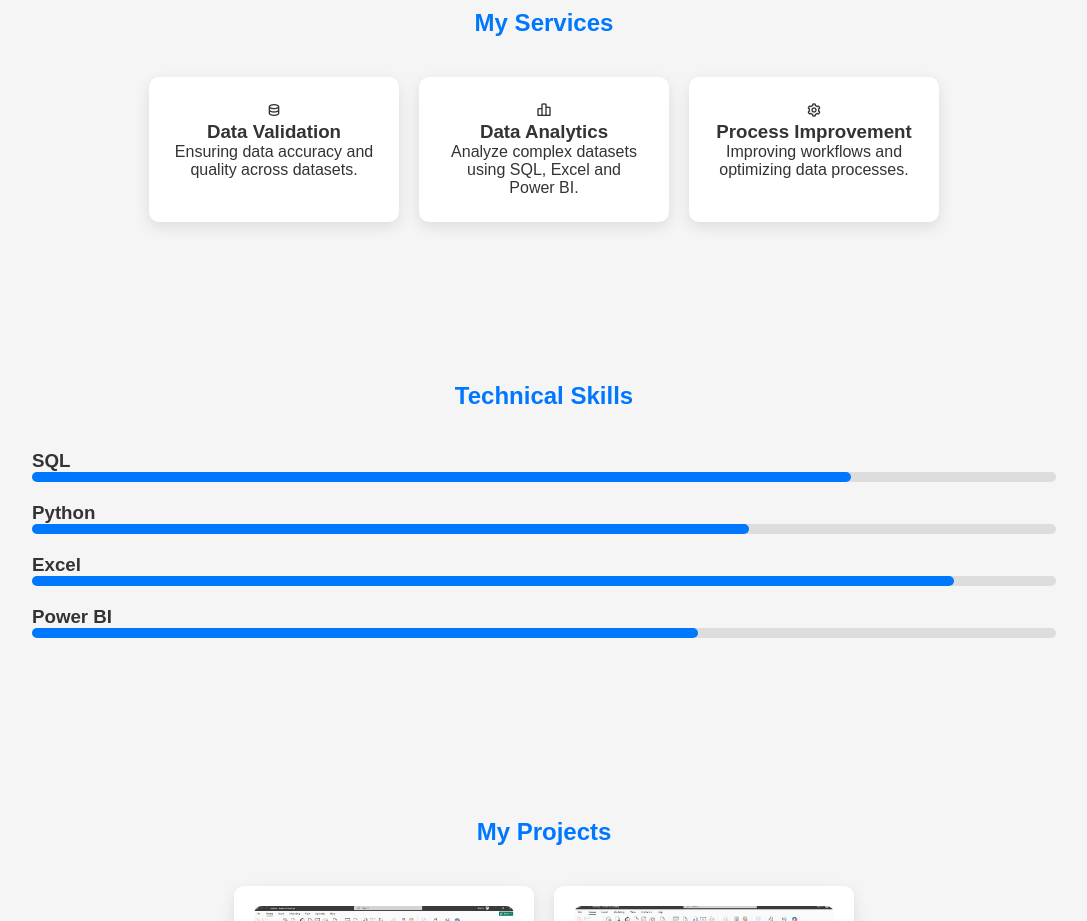
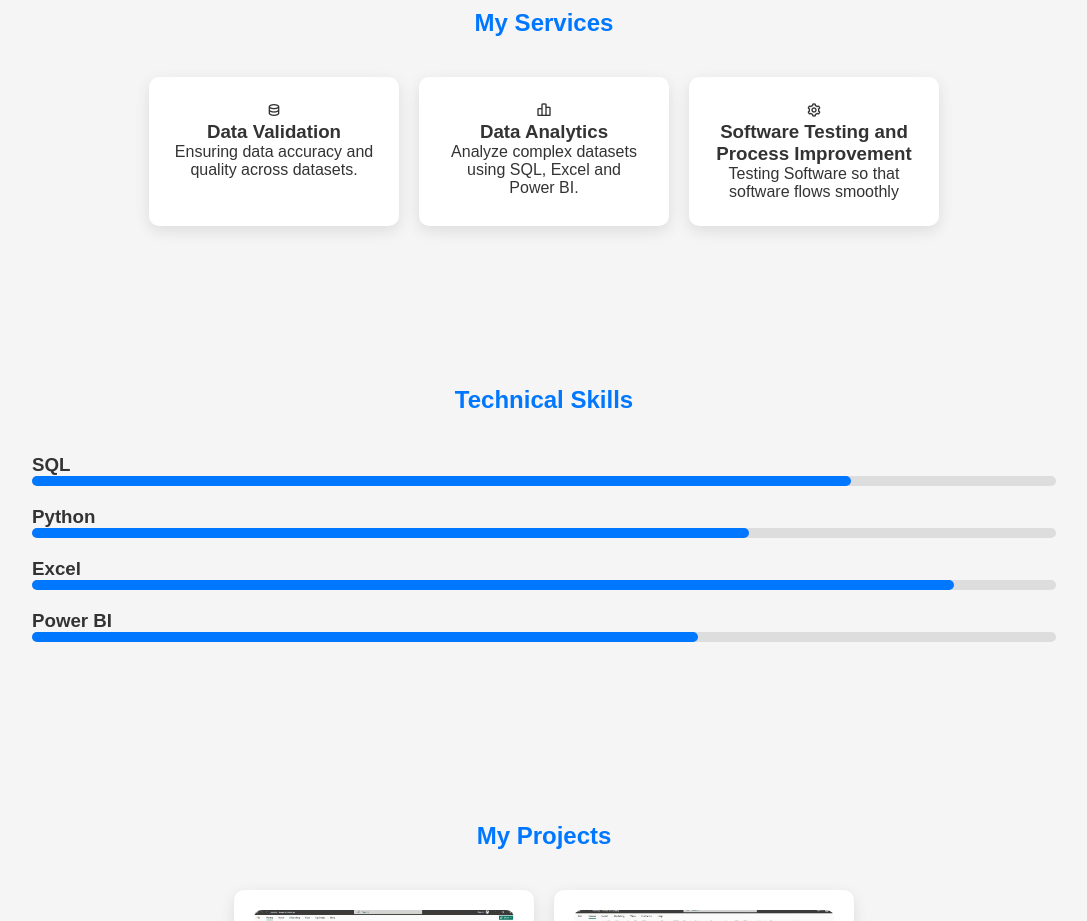
Before and after one commit to Sagarkc21/sagarkc21.github.io, a plain HTML site: page index.html in a window 1280 px wide. Shown: the part 900-1821 px from the top of the page, without its empty margins (96-1183 px from the left). Drawn offline with nearby package versions, Linux system fonts and the light colour scheme.

Commit message:
Update index.html

```diff
--- a/index.html
+++ b/index.html
@@ -118,8 +118,8 @@ I graduated in Electronics, Communication and Information Engineering from Tribh
 
 <div class="service-card">
 <i class='bx bx-cog'></i>
-<h3>Process Improvement</h3>
-<p>Improving workflows and optimizing data processes.</p>
+<h3>Software Testing and Process Improvement</h3>
+<p>Testing Software so that software flows smoothly</p>
 </div>
 
 </div>
```
